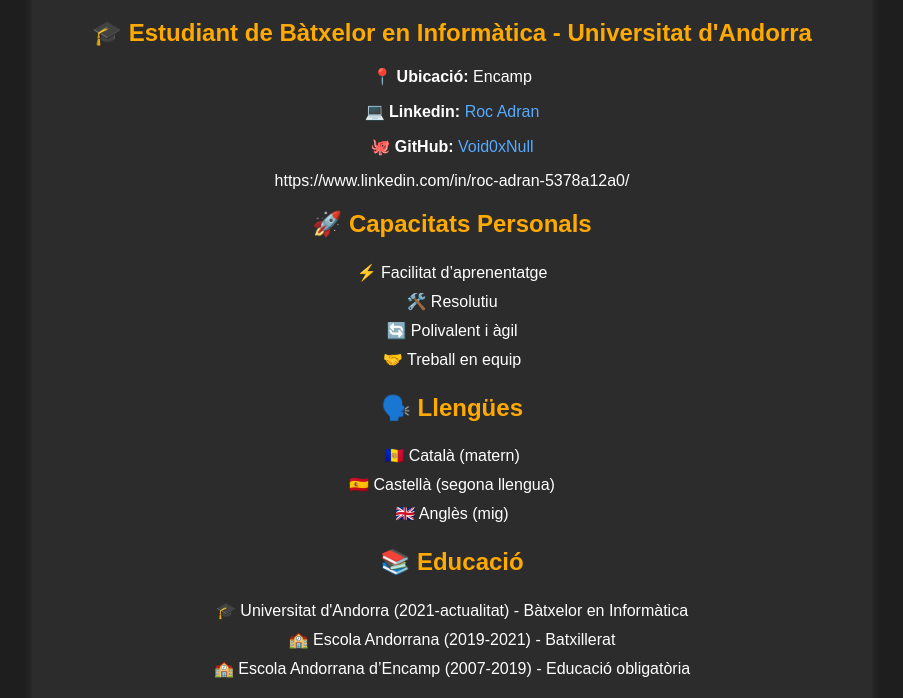
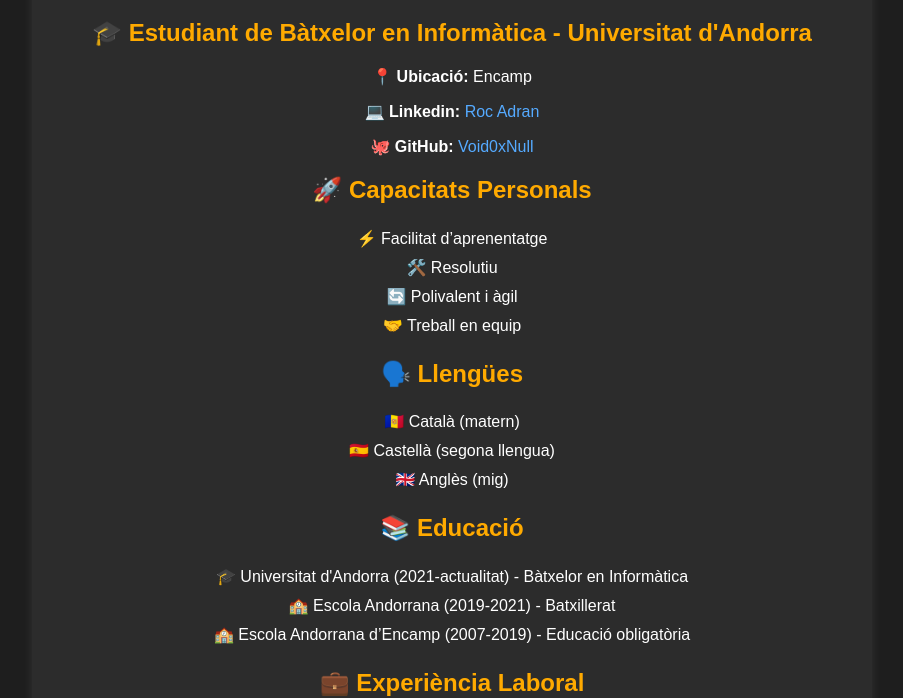
Before and after one commit to Void0xNull/Void0xNull.github.io, a plain HTML site: page index.html in a window 1280 px wide. Shown: the part 102-800 px from the top of the page, without its empty margins (188-1091 px from the left). Drawn offline with Linux system fonts and the light colour scheme; a script that the page names is missing.

Commit message:
Update index.html

```diff
--- a/index.html
+++ b/index.html
@@ -71,8 +71,6 @@
         <p><strong>📍 Ubicació:</strong> Encamp</p>
         <p><strong>💻 Linkedin:</strong> <a href="https://www.linkedin.com/in/roc-adran-5378a12a0/" target="_blank">Roc Adran</a></p>
         <p><strong>🐙 GitHub:</strong> <a href="https://github.com/Void0xNull" target="_blank">Void0xNull</a></p>
-
-        https://www.linkedin.com/in/roc-adran-5378a12a0/
 
 
         <h2>🚀 Capacitats Personals</h2>
```
